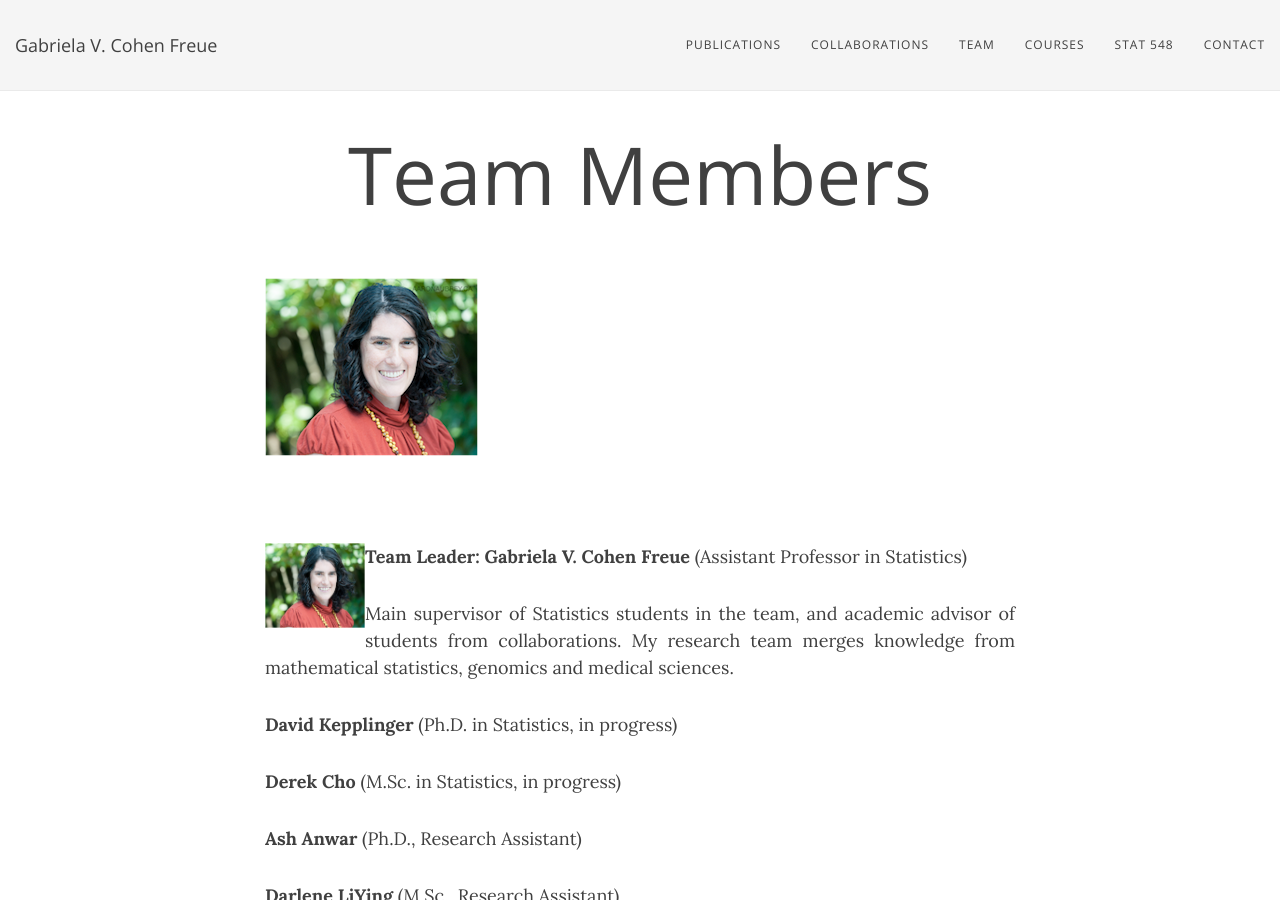
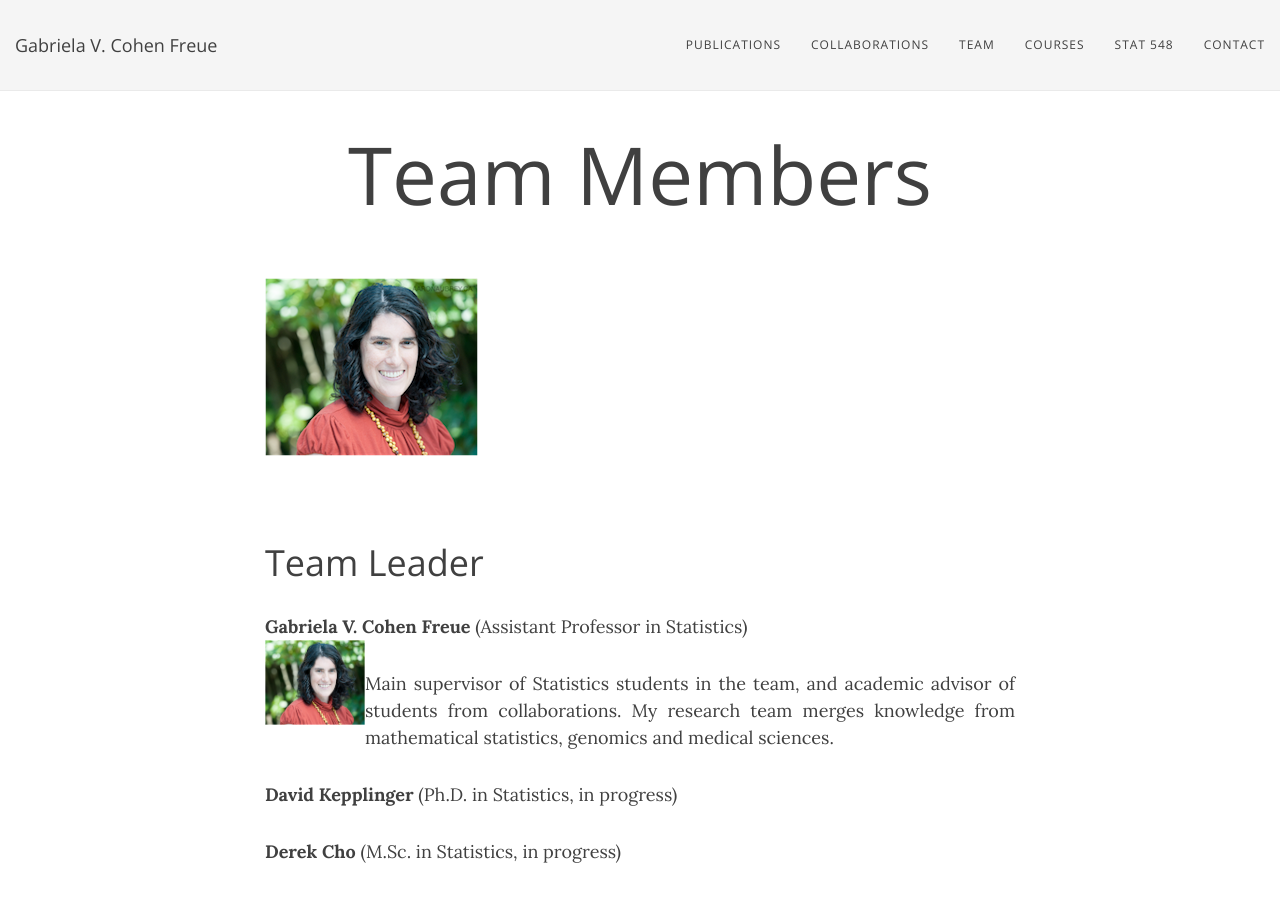
Before and after one commit to gcohenfr/gcohenfr.github.io, a Jekyll site: the page built from team.md, in a window 1280 px wide and 900 px high. Built offline with Jekyll 4.4.1, drawn with Linux system fonts in a browser that asks for light colours; nearby versions of some CDN libraries.

Commit message:
Update team.md

```diff
--- a/team.md
+++ b/team.md
@@ -6,7 +6,10 @@ title: Team Members
 
 <br>
 
-**Team Leader: Gabriela V. Cohen Freue** (Assistant Professor in Statistics)
+# Team Leader
+
+**Gabriela V. Cohen Freue** (Assistant Professor in Statistics)
+<br>
 <img style="float: left;" src="/img/me.png" height="85" width="100">
 <p align="center"> Main supervisor of Statistics students in the team, and academic advisor of students from collaborations. My research team merges knowledge from mathematical statistics, genomics and medical sciences.</p>
 
```
